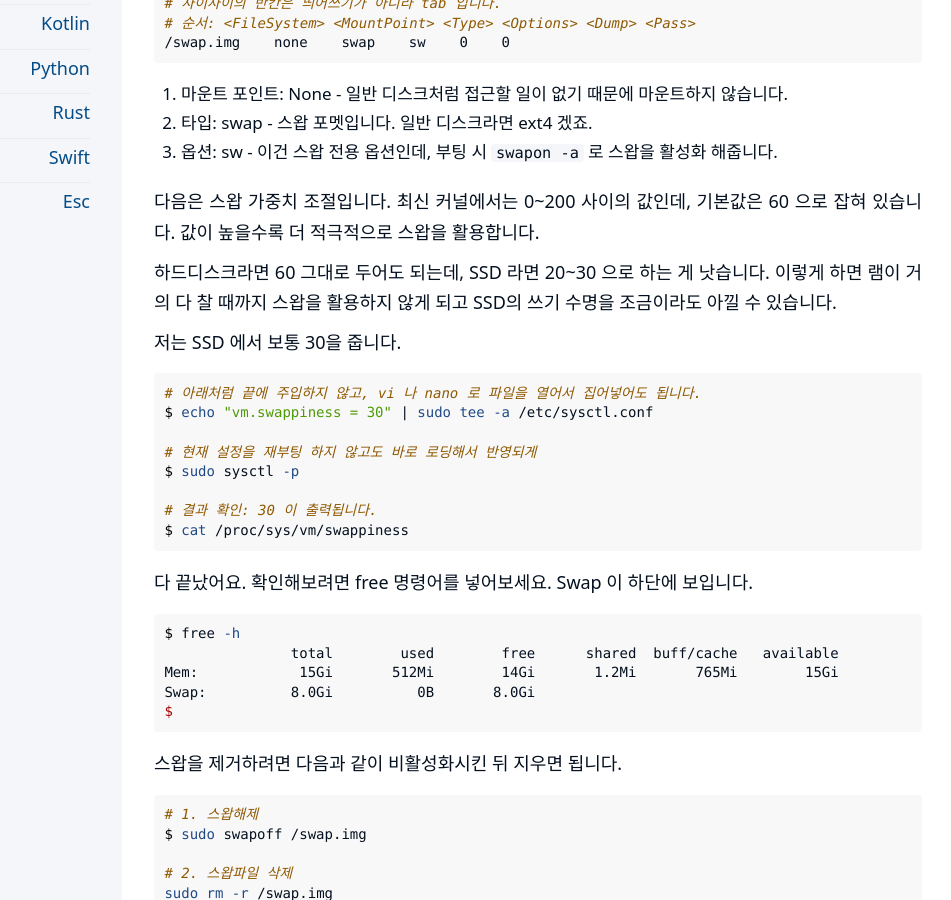
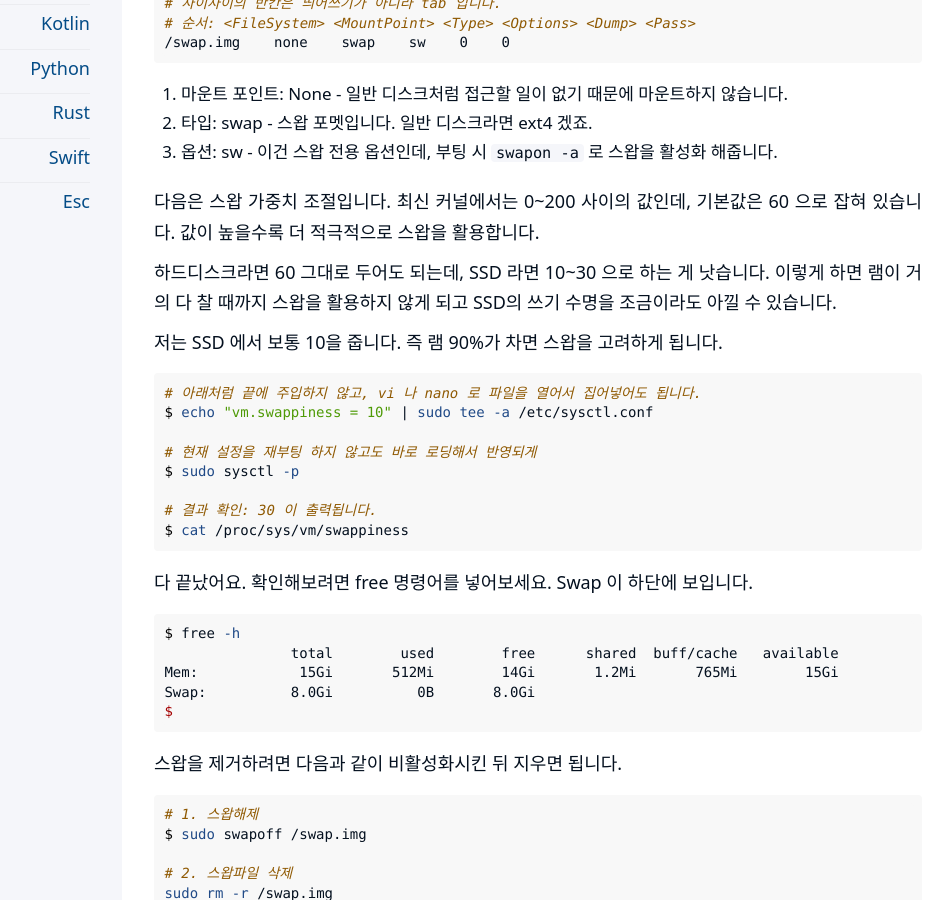
Before and after one commit to kiroshin/kiroshin.github.io, a Jekyll site: the page built from _posts/2026-01-29-ubuntu-linux-swap.md, in a window 1280 px wide and 900 px high, scrolled down 1223 px. Shown: the whole window, without its empty margins (198-1149 px from the left). Built offline with Jekyll 4.4.1, drawn with Linux system fonts in a browser that asks for light colours.

Commit message:
Update 2026-01-29-ubuntu-linux-swap.md

````diff
--- a/_posts/2026-01-29-ubuntu-linux-swap.md
+++ b/_posts/2026-01-29-ubuntu-linux-swap.md
@@ -52,14 +52,14 @@ $ sudo nano /etc/fstab
 최신 커널에서는 0~200 사이의 값인데, 기본값은 60 으로 잡혀 있습니다.
 값이 높을수록 더 적극적으로 스왑을 활용합니다.
 
-하드디스크라면 60 그대로 두어도 되는데, SSD 라면 20~30 으로 하는 게 낫습니다.
+하드디스크라면 60 그대로 두어도 되는데, SSD 라면 10~30 으로 하는 게 낫습니다.
 이렇게 하면 램이 거의 다 찰 때까지 스왑을 활용하지 않게 되고 SSD의 쓰기 수명을 조금이라도 아낄 수 있습니다.
 
-저는 SSD 에서 보통 30을 줍니다.
+저는 SSD 에서 보통 10을 줍니다. 즉 램 90%가 차면 스왑을 고려하게 됩니다.
 
 ```bash
 # 아래처럼 끝에 주입하지 않고, vi 나 nano 로 파일을 열어서 집어넣어도 됩니다.
-$ echo "vm.swappiness = 30" | sudo tee -a /etc/sysctl.conf
+$ echo "vm.swappiness = 10" | sudo tee -a /etc/sysctl.conf
 
 # 현재 설정을 재부팅 하지 않고도 바로 로딩해서 반영되게
 $ sudo sysctl -p
````
